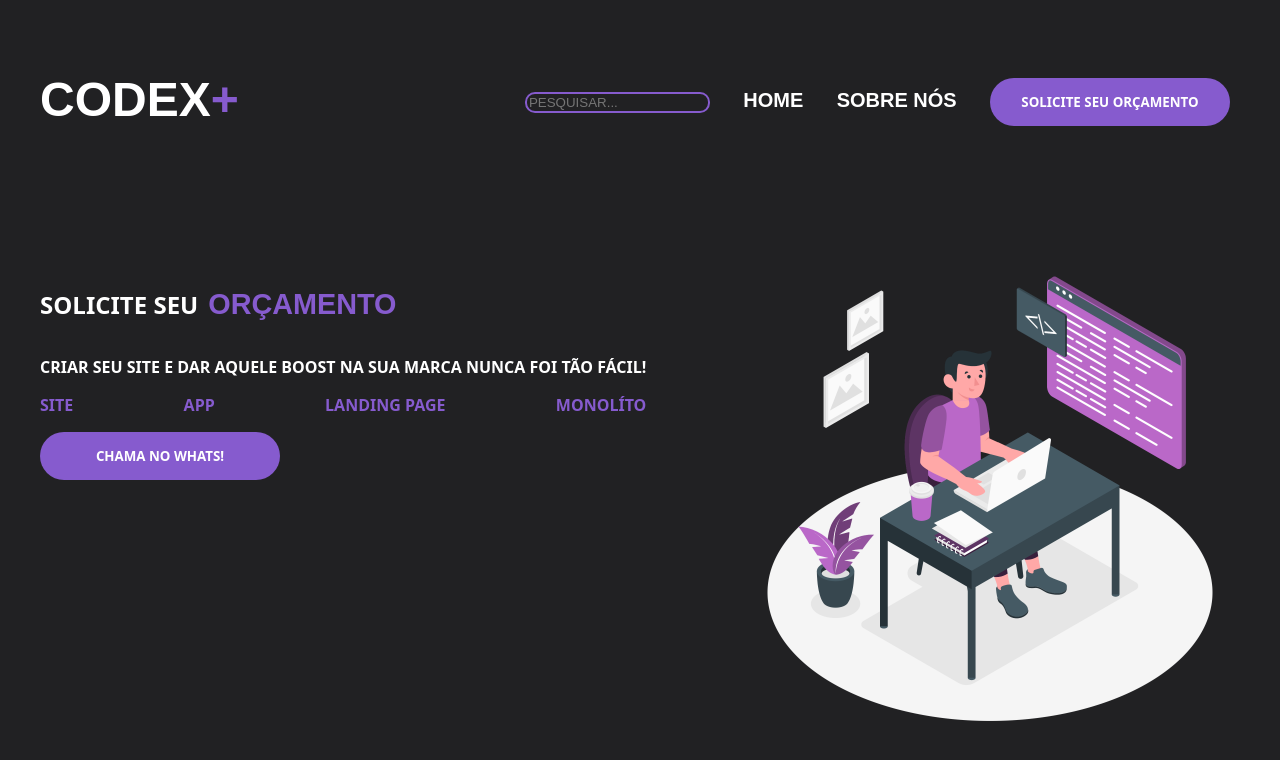
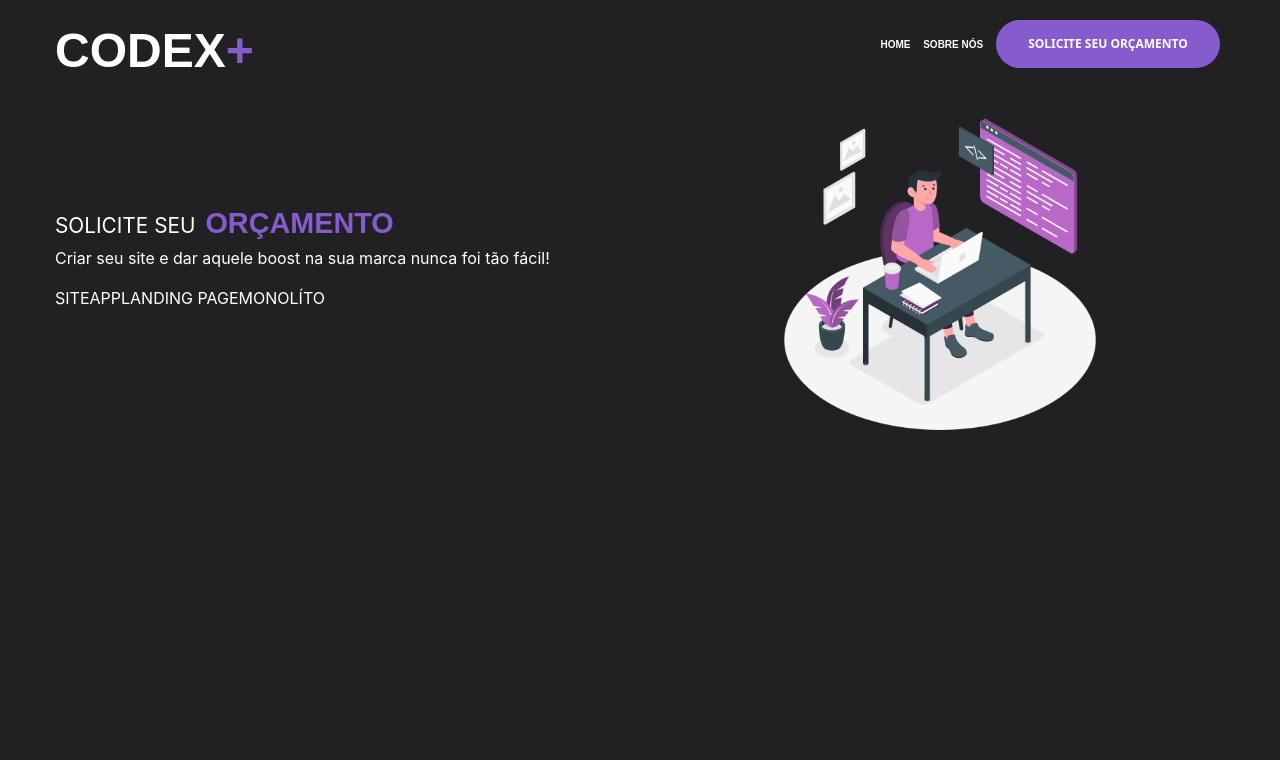
Before and after one commit to TiagoHSF/codex-, a plain HTML site: page index.html in a window 1280 px wide. Drawn offline with nearby package versions, Linux system fonts and the light colour scheme.

Commit message:
bootstrap

```diff
--- a/index.html
+++ b/index.html
@@ -3,13 +3,49 @@
 
 <head>
     <meta charset="UTF-8">
+    <meta name="viewport" content="width=device-width, initial-scale=1, maximum-scale=1, user-scalable=no">
     <meta http-equiv="X-UA-Compatible" content="IE=edge">
     <meta name="viewport" content="width=device-width, initial-scale=1.0">
     <link rel="stylesheet" type="text/css" href="styles.css" />
+    <link rel="stylesheet" href="https://stackpath.bootstrapcdn.com/bootstrap/4.3.1/css/bootstrap.min.css"
+        integrity="sha384-ggOyR0iXCbMQv3Xipma34MD+dH/1fQ784/j6cY/iJTQUOhcWr7x9JvoRxT2MZw1T" crossorigin="anonymous">
     <title>Document</title>
 </head>
 
 <body class="base-fundo">
+    <header>
+        <div class="row">
+            <div class="col-md-3 title">
+                <span>CODEX</span><span class="plus">+</span>
+            </div>
+            <div class="col-md-9  alinhamento">
+                <ul class="itens">
+                    <li>HOME</li>
+                    <li>SOBRE NÓS</li>
+                    <li><button class="orcamento">SOLICITE SEU ORÇAMENTO</button></li>
+                </ul>
+            </div>
+        </div>
+    </header>
+
+    <main>
+        <div class="row d-flex flex-nowrap">
+
+            <div class="col-sm-6 texto-breve">
+                <span>SOLICITE SEU<span class="orcamento-texto" style="margin-left: 10px">ORÇAMENTO</span></span>
+                <p>Criar seu site e dar aquele boost na sua marca nunca foi tão fácil!</p>
+                <p class="servicos"><span>SITE</span><span>APP</span><span>LANDING PAGE</span><span>MONOLÍTO</span></p>
+            </div>
+
+            <div class="col-md-6 d-flex flex-nowrap">
+                <img src="./Code typing-amico.png" style="max-width: 350px;">
+            </div>
+        </div>
+    </main>
+
+</body>
+
+<!-- <body class="base-fundo">
     <header>
         <div class="title">
             <span>CODEX</span><span class="plus">+</span>
@@ -35,7 +71,7 @@
         <div>
             <img src="./Code typing-amico.png" style="max-width: 500px;">
         </div>
-        <!-- <aside>
+         <aside>
             <div class="divisao">
                 <h2>SOLICITE SEU<span class="orcamento-texto">ORÇAMENTO</span></h2>
             </div>
@@ -43,10 +79,10 @@
             <button class="orcamento">CHAMA NO WHATS!</button>
         </aside> -->
 
-        <!-- <article>
+<!-- <article>
             <img src="./Code typing-amico.png" style="width: 100%">
         </article> -->
-    </main>
-</body>
+<!-- </main>
+</body>  -->
 
 </html>
--- a/styles.css
+++ b/styles.css
@@ -1,4 +1,90 @@
-body {
+html {
+    background-color: rgb(33, 33, 35);
+    max-width: 1200px;
+    margin: 0 auto;
+    padding: 15px;
+}
+
+header,
+main {
+    background-color: rgb(33, 33, 35);
+}
+
+li {
+    margin: 5px;
+    list-style: none;
+    display: inline-block;
+}
+
+input {
+    border: #865bce;
+    border-style: solid;
+    border-width: 2px;
+    border-radius: 10px;
+    background-color: #f0f8ff00;
+    color: white;
+}
+
+.alinhamento {
+    display: flex;
+    justify-content: end;
+}
+
+.title {
+    color: white;
+    font-weight: 600;
+    font-family: sans-serif;
+    font-size: 3rem;
+}
+
+.itens {
+    color: white;
+    font-weight: 600;
+    font-family: sans-serif;
+    font-size: 10px;
+}
+
+
+.plus {
+    color: #865bce !important;
+}
+
+.orcamento {
+    border: none;
+    background-color: #865bce;
+    color: white;
+    font-weight: bold;
+    font-family: system-ui;
+    width: 14rem;
+    height: 3rem;
+    border-radius: 2rem;
+    font-size: 12px;
+}
+
+.orcamento-texto {
+    color: #865bce !important;
+    font-weight: 600;
+    font-family: sans-serif;
+    font-size: 1.8rem;
+}
+
+.texto-breve {
+    color: white;
+    font-size: 1.3rem;
+    margin: auto;
+}
+
+p {
+    font-size: 1rem;
+}
+
+img {
+    max-width: 350px;
+    display: block;
+    margin: auto;
+}
+
+/* html {
     background-color: rgb(33, 33, 35);
     max-width: 1200px;
     margin: 0 auto;
@@ -6,6 +92,7 @@ body {
 }
 
 header {
+    background-color: rgb(33, 33, 35);
     display: flex;
     flex-direction: row;
     justify-content: space-between;
@@ -102,4 +189,4 @@ input {
     border-radius: 10px;
     background-color: #f0f8ff00;
     color: white;
-}
+} */
```
